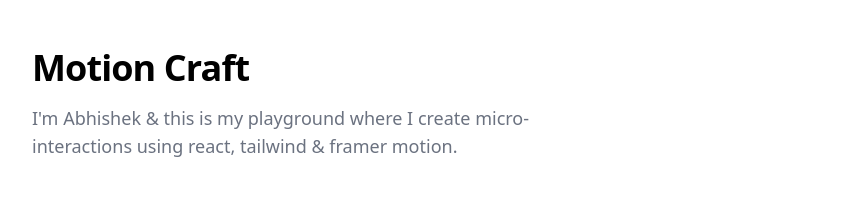
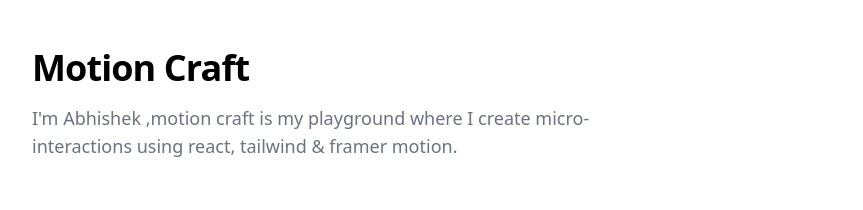
Before and after one commit to casicodes/portfolio, a React (Vite) app: page / in a window 1280 px wide. Shown: the top 210 px of the page, without its empty margins (208-1071 px from the left). Built offline with nearby package versions, Linux system fonts and the light colour scheme.

Commit message:
Fix minor issues

```diff
--- a/src/PageTitle.jsx
+++ b/src/PageTitle.jsx
@@ -10,8 +10,8 @@
         >
           Abhishek
         </a>{" "}
-        & this is my playground where I create micro-interactions using react,
-        tailwind & framer motion.
+        ,motion craft is my playground where I create micro-interactions using
+        react, tailwind & framer motion.
       </p>
     </div>
   );
--- a/src/component/VinylAnimation/VinylAnimation.jsx
+++ b/src/component/VinylAnimation/VinylAnimation.jsx
@@ -81,7 +81,7 @@
           <motion.img
             src={albumCover}
             alt="Album Cover"
-            className="rounded-xl :hover:pointer"
+            className="rounded-xl"
             style={{
               width: "250px",
               height: "250px",
@@ -89,7 +89,7 @@
               margin: "20px auto 0 auto",
             }}
             animate={{
-              x: isHovered ? -235 : 0,
+              x: isHovered ? -225 : 0,
               rotate: isHovered ? -10 : 0,
               opacity: isHovered ? 0.5 : 1,
               filter: isHovered
```
